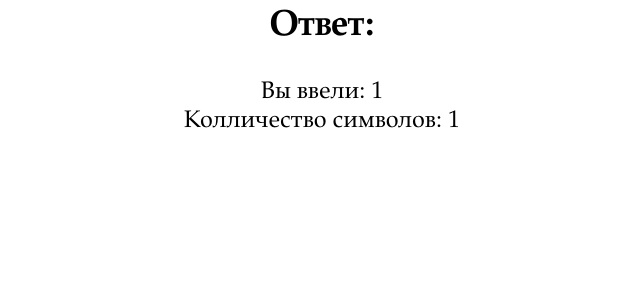
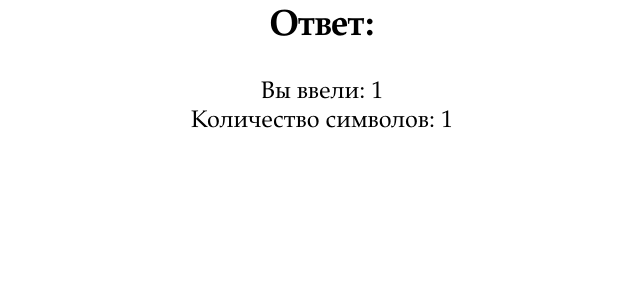
Before and after one commit to JorikDura/psite, a PHP site: page /?fstr=1 in a window 1280 px wide. Shown: the part 270-570 px from the top of the page, without its empty margins (318-958 px from the left). Run offline with PHP 8.4, Linux system fonts and the light colour scheme.

Commit message:
Исправил ошибку

```diff
--- a/index.php
+++ b/index.php
@@ -32,7 +32,7 @@ if (isset($str)) { //если есть какое то значение то в
    /* foreach ((explode(" ", $str)) as $i => $value) { //использую функцию explode(разделительный символ, строка) - превращает строку в массив
         echo $i  . "-" . $value . ", Длина: " . strlen($value) . "<br>";
     }*/
-    echo "Колличество символов: " . mb_strlen($str) . "<br>"; //возвращает длину строки
+    echo "Количество символов: " . mb_strlen($str) . "<br>"; //возвращает длину строки
 /*    $converted = mb_convert_encoding($str, 'Windows-1251', mb_detect_encoding($str));
     echo mb_strlen($converted) . "<br>";
     echo mb_detect_encoding($converted);*/
```
